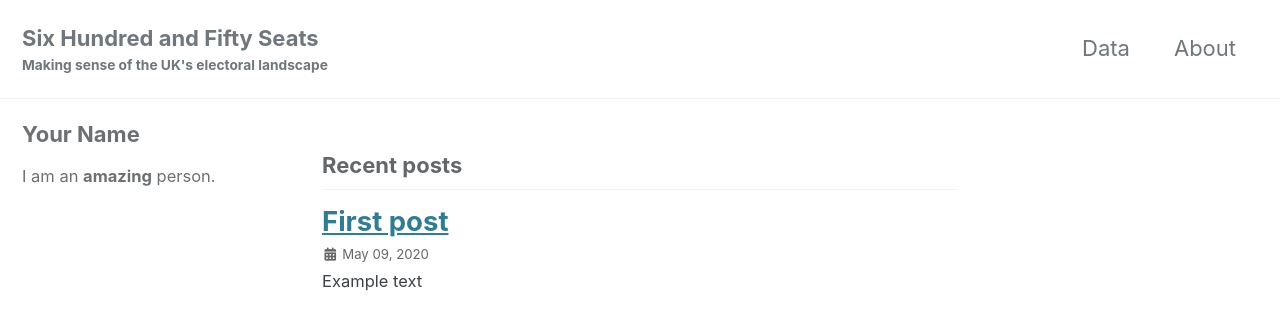
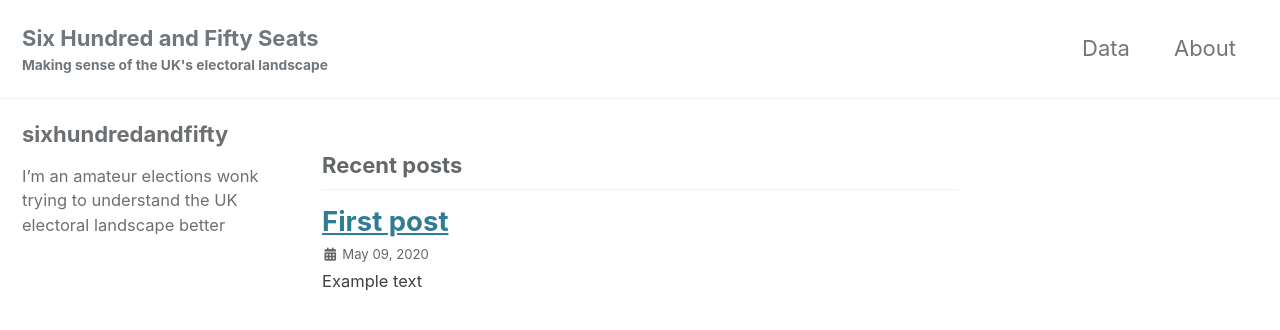
Before and after one commit to sixhundredandfifty/blog, a Jekyll site: the page built from index.html, in a window 1280 px wide and 900 px high. Shown: the top 330 px of the window. Built offline with Jekyll 4.4.1, drawn with Linux system fonts in a browser that asks for light colours; cached includes are drawn as plain includes; nearby versions of some CDN libraries; the list of posts is cut into pages by our own code.

Commit message:
Update _config.yml

```diff
--- a/_config.yml
+++ b/_config.yml
@@ -93,9 +93,9 @@ analytics:
 
 # Site Author
 author:
-  name             : "Your Name"
+  name             : "sixhundredandfifty"
   avatar           : # path of avatar image, e.g. "/assets/images/bio-photo.jpg"
-  bio              : "I am an **amazing** person."
+  bio              : "I'm an amateur elections wonk trying to understand the UK electoral landscape better"
   location         : # "Somewhere"
   email            :
   links:
```
